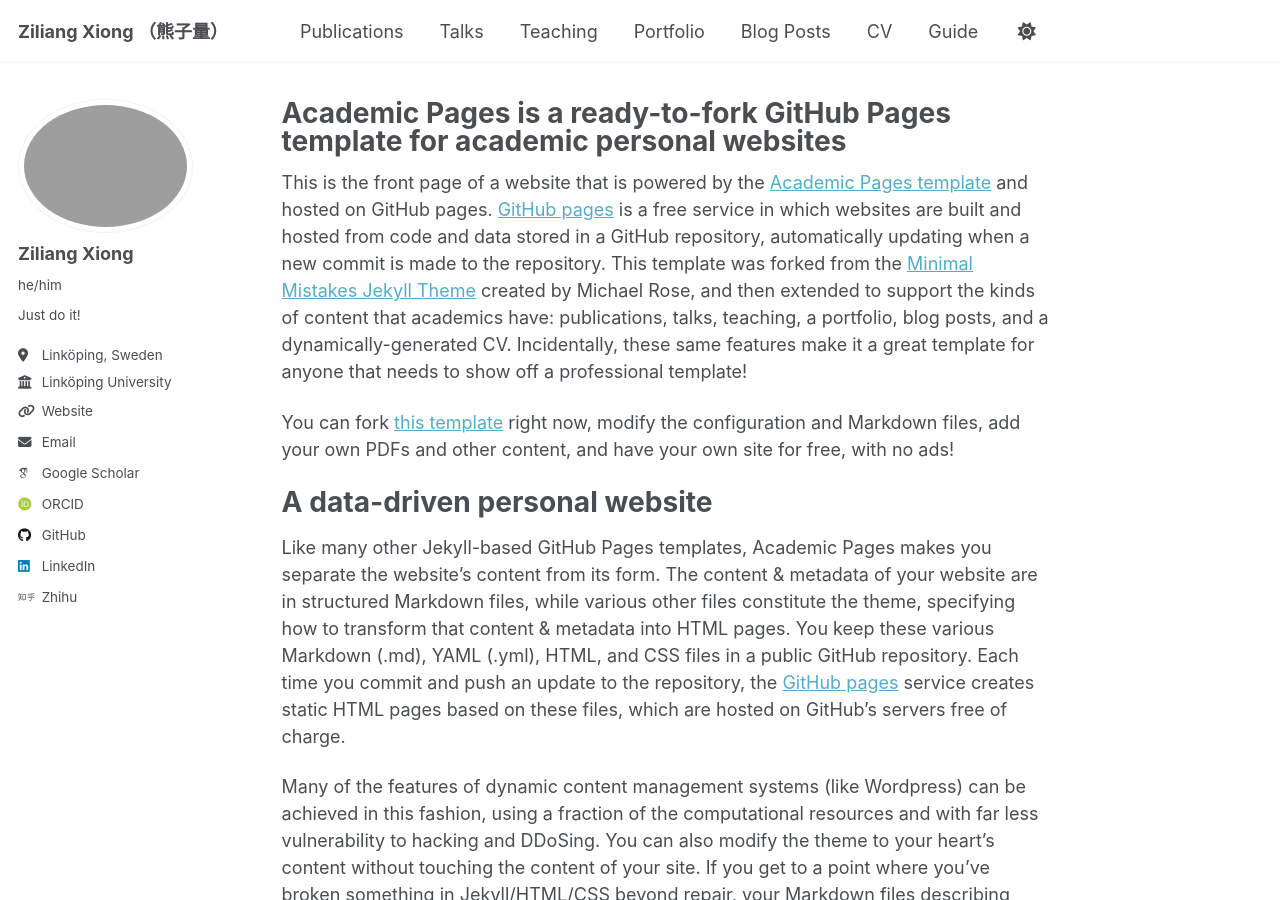
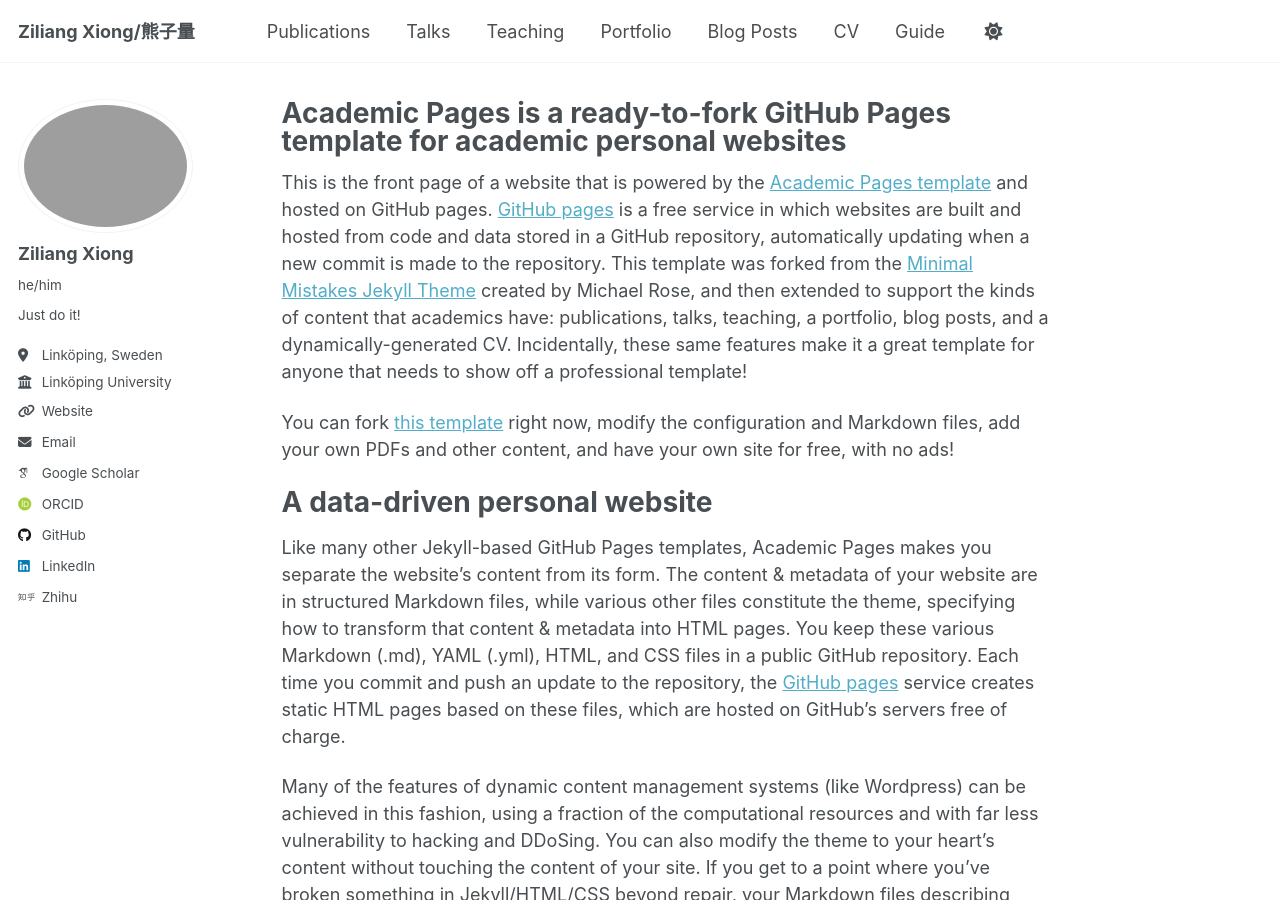
Before and after one commit to XZLeo/app, a Jekyll site: the page built from _pages/about.md, in a window 1280 px wide and 900 px high. Built offline with Jekyll 4.4.1, drawn with Linux system fonts in a browser that asks for light colours; some web fonts are replaced; a script that is not in the unit is left out; a file with an impossible date is left out; part of the change alters nothing that is shown.

Commit message:
update potrait

```diff
--- a/_config.yml
+++ b/_config.yml
@@ -9,13 +9,13 @@
 # Basic Site Settings
 locale                   : "en-US"
 site_theme               : "default"
-title                    : "Ziliang Xiong （熊子量）"
+title                    : "Ziliang Xiong/熊子量"
 title_separator          : "-"
 name                     : &name "Your Name"
 description              : &description "personal description"
 url                      : "https://xzleo.github.io/app" # the base hostname & protocol for your site e.g. "https://[your GitHub username].github.io" or if you already have some other page hosted on Github then use "https://[your GitHub username].github.io/[Your Repo Name]"
 baseurl                  : "" # the subpath of your site, e.g. "/blog"
-repository               : "xzleo.github.io"
+repository               : ""
 
 # Site Author - The following control what appear as part of the author content on the side bar.
 #               If a field is blank the icon and link will not appear, otherwise it will be shown.
```
Also changed, not shown: images/profile.png (deleted).
